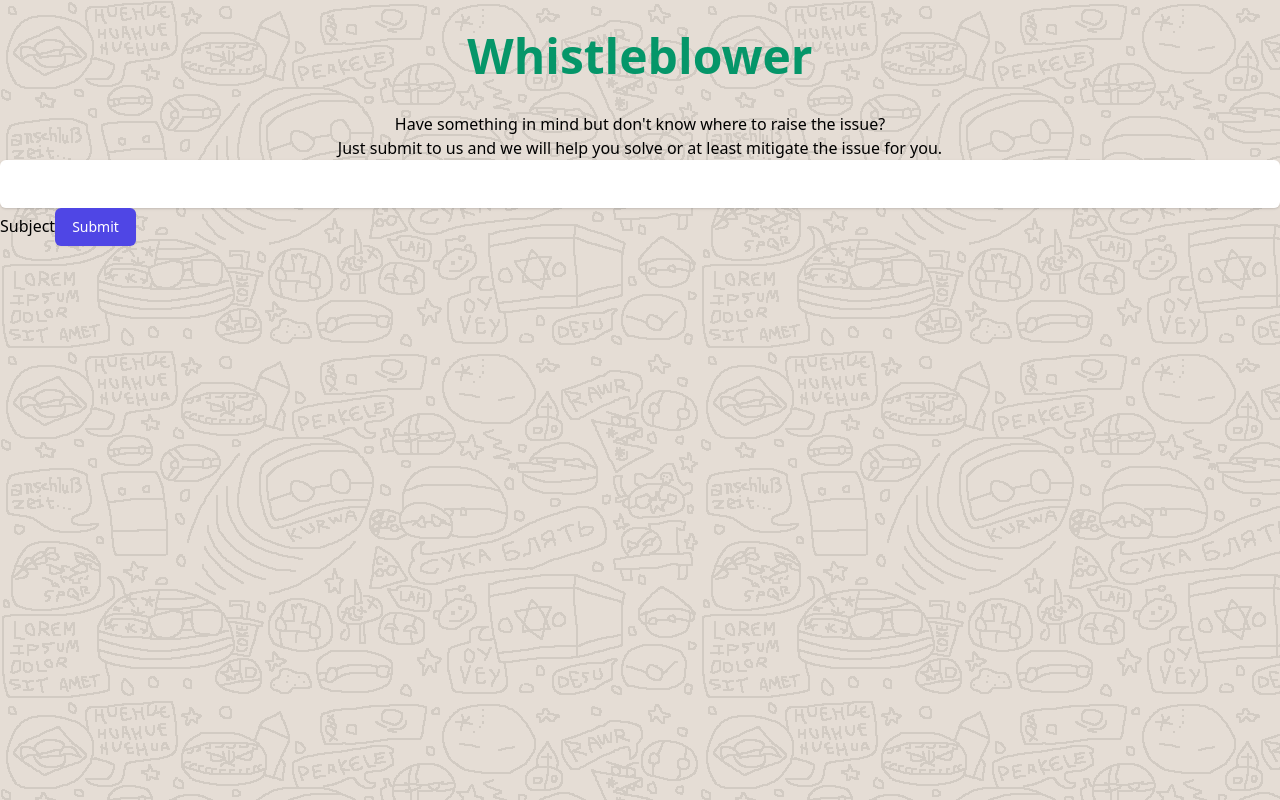
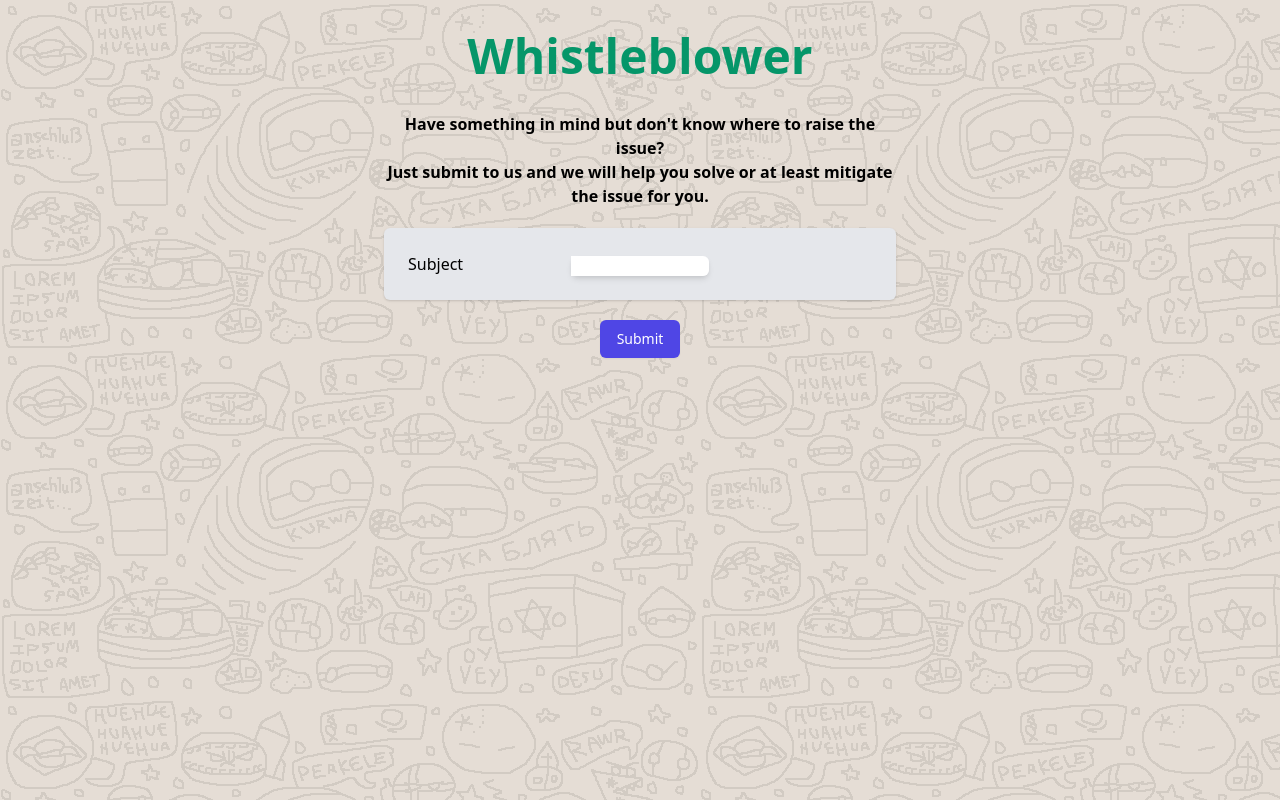
Before and after one commit to marprin/whistleblower, a React (Create React App) app in the folder public-web/: page / in a window 1280 px wide. Built offline with nearby package versions, Linux system fonts and the light colour scheme; no server answers.

Commit message:
Update UI for form

```diff
--- a/public-web/src/component/form/Form.js
+++ b/public-web/src/component/form/Form.js
@@ -1,6 +1,6 @@
 import React from 'react';
 import Button from '../button/Button';
-
+import httpClient from '../../service/httpclient';
 
 class Form extends React.Component {
 	constructor(props) {
@@ -8,25 +8,52 @@ class Form extends React.Component {
 		this.state = {
 			isSubmitted: false,
 			disableSubmitBtn: false,
-		}
+			subject: "",
+			description: "",
+		};
+
+		this.handleChange = this.handleChange.bind(this);
+		this.handleSubmitForm = this.handleSubmitForm.bind(this);
+	}
+
+	handleChange(e) {
+		this.setState({[e.target.name]: e.target.value});
+	}
+
+	handleSubmitForm(event) {
+		console.log(event);
+		console.log('inside the submit form');
+
+		event.preventDefault();
+		// Disable the button to prevent the double submission
+		this.setState({disableSubmitBtn: true});
+
+
+		// Enable the button after submit
+		this.setState({disableSubmitBtn: false});
+
 	}
 
 	render() {
 		return (
 			<>
-				<p className="text-center">
+				<p className="text-center font-bold">
 					Have something in mind but don't know where to raise the issue?<br/> Just submit to us and we will help you solve or at least mitigate the issue for you.
 				</p>
-				<form>
-					<div className="shadow overflow-hidden sm:rounded-md">
-						<div className="px-4 py-5 bg-white sm:p-6">
-							<div className="grid grid-cols-6 gap-6">
-
+				<form className="my-5" onSubmit={this.handleSubmitForm}>
+					<div className="shadow overflow-hidden sm:rounded-md bg-gray-200">
+						<div className="px-4 py-5 space-y-6 sm:p-6">
+							<div className="grid grid-cols-3 gap-6" style={{border:"black solid thin;"}}>
+								<label>Subject</label>
+								<div className="mt-1 flex rounded-md shadow-md">
+									<input type="text" name="subject" value={this.state.subject} onChange={this.handleChange} className="flex-1 block w-full rounded-none rounded-r-md sm:text-sm border-gray-300"/>
+								</div>
 							</div>
 						</div>
 					</div>
-					<label>Subject</label>
-					<Button isDisabled="false" buttonText="Submit" />
+					<div className="text-center my-5">
+						<Button isDisabled={this.state.disableSubmitBtn} buttonText="Submit" />
+					</div>
 				</form>
 			</>
 		)
--- a/public-web/src/index.js
+++ b/public-web/src/index.js
@@ -8,8 +8,10 @@ import reportWebVitals from './reportWebVitals';
 ReactDOM.render(
   <React.StrictMode>
 	<Header />
-	<Form />
-  </React.StrictMode>,
+	<div class="max-w-lg mx-auto">
+		<Form />
+	</div>
+	</React.StrictMode>,
   document.getElementById('root')
 );
 
--- /dev/null
+++ b/public-web/src/service/httpclient.js
@@ -0,0 +1,19 @@
+import axios, { AxiosRequestConfig, AxiosResponse } from 'axios';
+
+const axiosInstance = axios.create({
+	baseURL: process.env.REACT_APP_BASE_API_URL,
+	timeout: process.env.REACT_APP_API_TIMEOUT,
+	responseType: 'json',
+});
+
+const httpClient = async <T>(options: AxiosRequestConfig) => {
+	return axiosInstance(options)
+		.then((response: AxiosResponse<T>) => {
+			return response.data;
+		}).
+		catch((error: any) => {
+			return Promise.reject(error.response || error.message);
+		});
+};
+
+export default httpClient;
```
